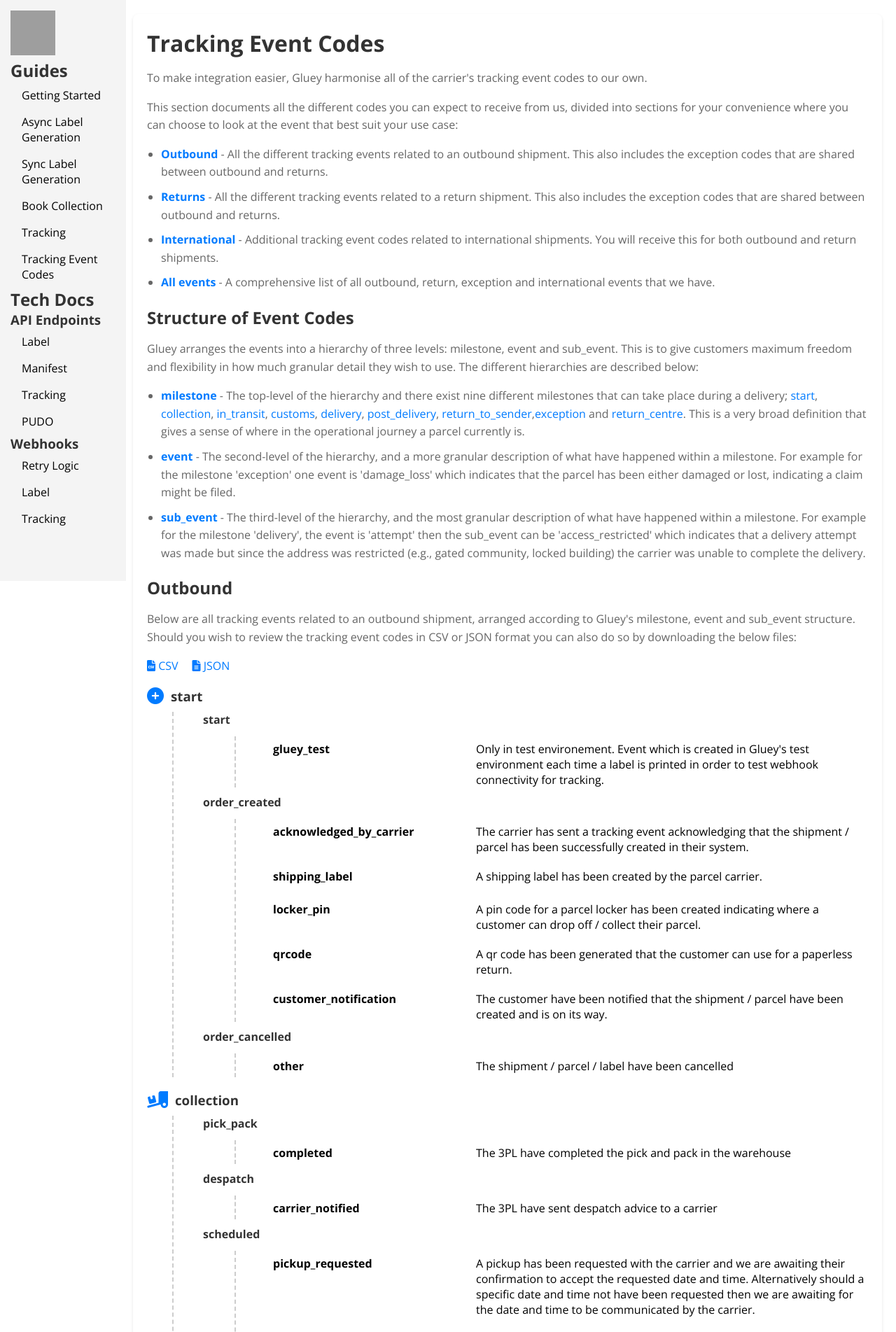
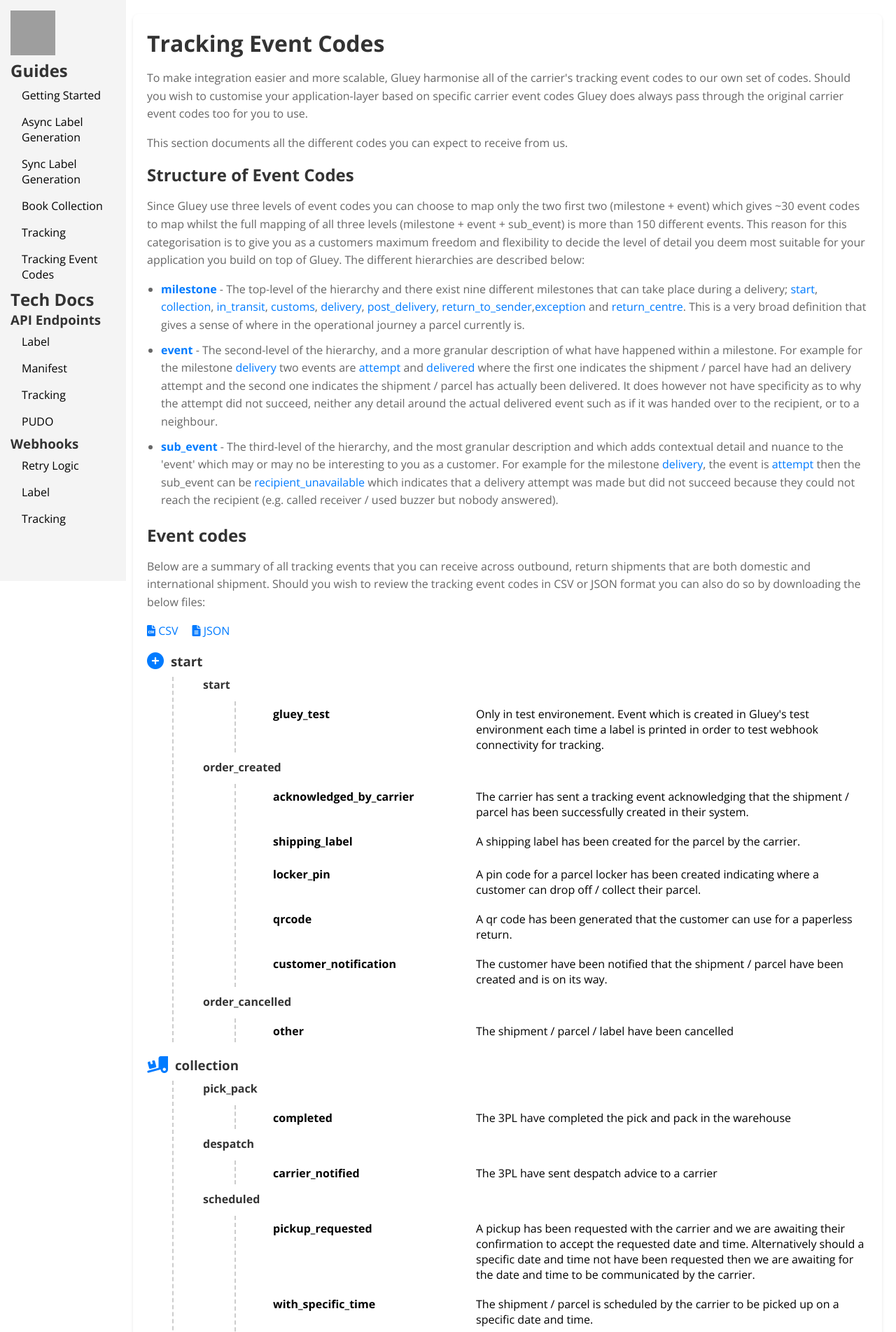
Before and after one commit to Gluey-AI/gluey-api-docs, a FastAPI app: page /tracking-codes in a window 1280 px wide. Shown: the top 1903 px of the page at 70% size. Run offline with FastAPI, Linux system fonts and the light colour scheme; some libraries are stand-ins or nearby versions; grey boxes are pictures that could not be loaded.

Commit message:
feat(tracking): updating event codes

```diff
--- a/app/api/v1/templates/events.html
+++ b/app/api/v1/templates/events.html
@@ -192,10 +192,9 @@
 {% block content %}
 <div class="markdown-content">
     <h1>Tracking Event Codes</h1>
-    <p>To make integration easier, Gluey harmonise all of the carrier's tracking event codes to our own.</p>
-    <p>This section documents all the different codes you can expect to receive from us, divided into sections for your
-        convenience where you can choose to look at the event that best suit your use case:</p>
-    <ul>
+    <p>To make integration easier and more scalable, Gluey harmonise all of the carrier's tracking event codes to our own set of codes. Should you wish to customise your application-layer based on specific carrier event codes Gluey does always pass through the original carrier event codes too for you to use.</p>
+    <p>This section documents all the different codes you can expect to receive from us.</p>
+    <!-- <ul>
         <li><span class="email-link" data-section="#outbound">Outbound</span> - All the different tracking events
             related to an outbound shipment. This also includes the exception codes that are shared between outbound and
             returns.</li>
@@ -206,16 +205,16 @@
             codes related to international shipments. You will receive this for both outbound and return shipments.</li>
         <li><span class="email-link" data-section="#all-events">All events</span> - A comprehensive list of all
             outbound, return, exception and international events that we have.</li>
-    </ul>
+    </ul> -->
     <h2 id="outbound">Structure of Event Codes</h2>
-    <p>Gluey arranges the events into a hierarchy of three levels: milestone, event and sub_event. This is to give customers maximum freedom and flexibility in how much granular detail they wish to use. The different hierarchies are described below:</p>
+    <p>Since Gluey use three levels of event codes you can choose to map only the two first two (milestone + event) which gives ~30 event codes to map whilst the full mapping of all three levels (milestone + event + sub_event) is more than 150 different events. This reason for this categorisation is to give you as a customers maximum freedom and flexibility to decide the level of detail you deem most suitable for your application you build on top of Gluey. The different hierarchies are described below:</p>
     <ul>
         <li><span class="blue-link-bold">milestone</span> - The top-level of the hierarchy and there exist nine different milestones that can take place during a delivery; <span class="blue-link">start</span>, <span class="blue-link">collection</span>, <span class="blue-link">in_transit</span>, <span class="blue-link">customs</span>, <span class="blue-link">delivery</span>, <span class="blue-link">post_delivery</span>, <span class="blue-link">return_to_sender</span>,<span class="blue-link">exception</span> and <span class="blue-link">return_centre</span>. This is a very broad definition that gives a sense of where in the operational journey a parcel currently is.</li>
-        <li><span class="blue-link-bold">event</span> - The second-level of the hierarchy, and a more granular description of what have happened within a milestone. For example for the milestone 'exception' one event is 'damage_loss' which indicates that the parcel has been either damaged or lost, indicating a claim might be filed.</li>
-        <li><span class="blue-link-bold">sub_event</span> - The third-level of the hierarchy, and the most granular description of what have happened within a milestone. For example for the milestone 'delivery', the event is 'attempt' then the sub_event can be 'access_restricted' which indicates that a delivery attempt was made but since the address was restricted (e.g., gated community, locked building) the carrier was unable to complete the delivery.</li>
+        <li><span class="blue-link-bold">event</span> - The second-level of the hierarchy, and a more granular description of what have happened within a milestone. For example for the milestone <span class="blue-link">delivery</span> two events are <span class="blue-link">attempt</span> and <span class="blue-link">delivered</span> where the first one indicates the shipment / parcel have had an delivery attempt and the second one indicates the shipment / parcel has actually been delivered. It does however not have specificity as to why the attempt did not succeed, neither any detail around the actual delivered event such as if it was handed over to the recipient, or to a neighbour.</li>
+        <li><span class="blue-link-bold">sub_event</span> - The third-level of the hierarchy, and the most granular description and which adds contextual detail and nuance to the 'event' which may or may no be interesting to you as a customer. For example for the milestone <span class="blue-link">delivery</span>, the event is <span class="blue-link">attempt</span> then the sub_event can be <span class="blue-link">recipient_unavailable</span> which indicates that a delivery attempt was made but did not succeed because they could not reach the recipient (e.g. called receiver / used buzzer but nobody answered).</li>
     </ul>
 
-    <h2 id="outbound">Outbound</h2>
+    <!-- <h2 id="outbound">Outbound</h2>
     <p>Below are all tracking events related to an outbound shipment, arranged according to Gluey's milestone, event and
         sub_event structure. Should you wish to review the tracking event codes in CSV or JSON format you can also do so
         by downloading the below files:</p>
@@ -358,9 +357,9 @@
         </div>
         {% endfor %}
     </div>
-    {% endfor %}
+    {% endfor %} -->
 
-    <h2 id="all-events">All Events</h2>
+    <h2 id="all-events">Event codes</h2>
     <p>Below are a summary of all tracking events that you can receive across outbound, return shipments that are both domestic and international shipment.
         Should you wish to review the tracking event codes in CSV or JSON format you can also do so
         by downloading the below files:</p>
```
